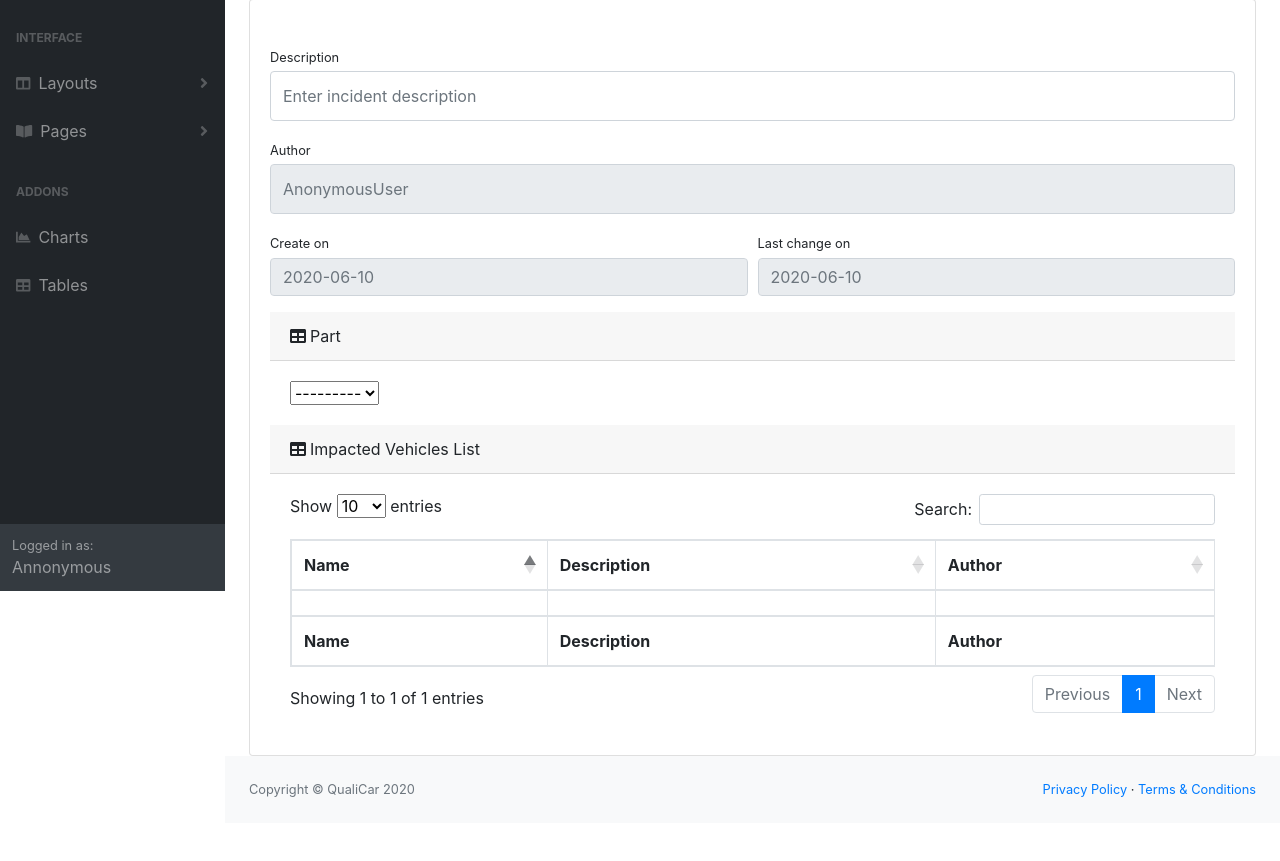
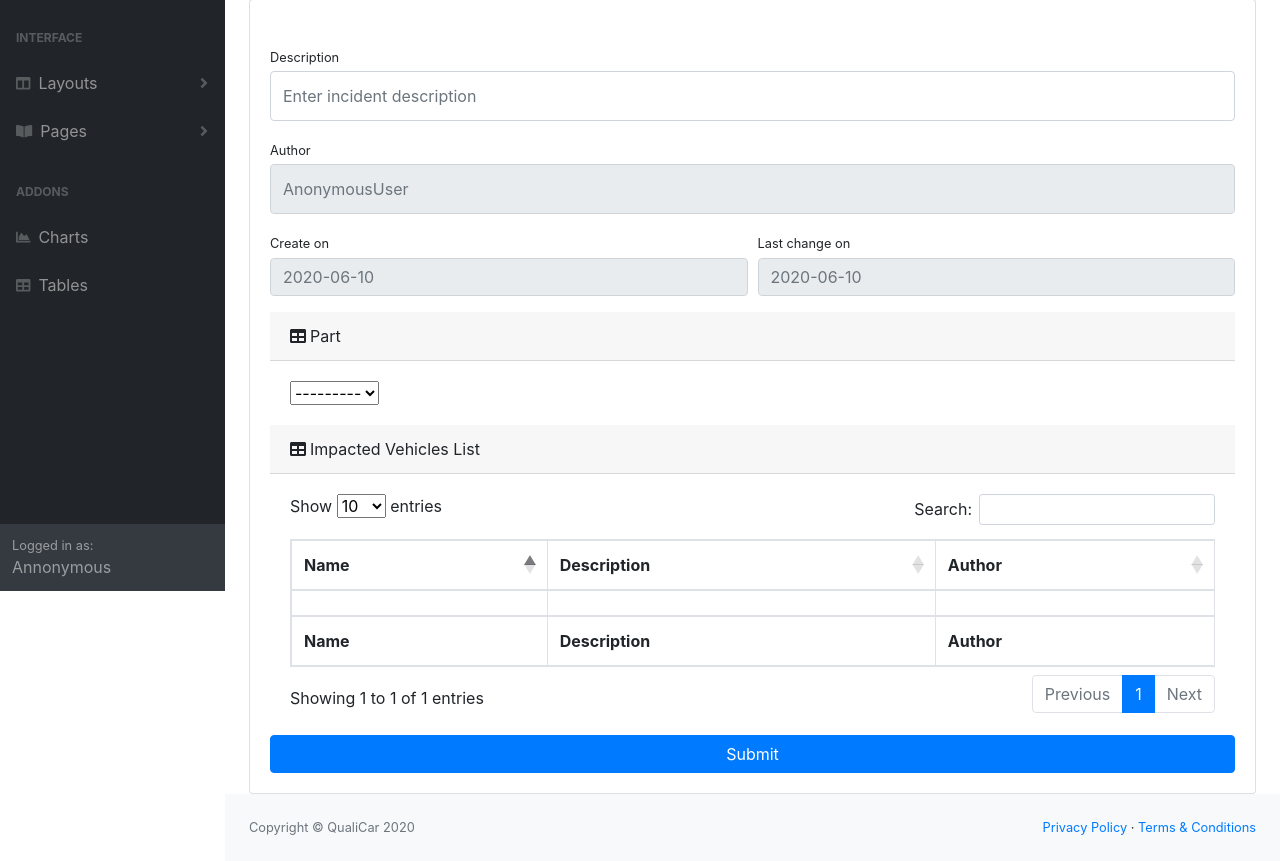
Before and after one commit to alexandre-hirata/qualiCar, a Django app: page /incident in a window 1280 px wide. Shown: the part 209-1070 px from the top of the page. Before the commit the page ends 1006 px from the top, so only its background shows below. Run offline with Django 3.2, Linux system fonts and the light colour scheme; data that the repository does not hold is empty; some libraries are stand-ins or nearby versions.

Commit message:
Add submit button to incident form
Signed-off-by: Alexandre Hirata <alexthirata@gmail.com>

```diff
--- a/app/frontend/templates/forms/incident.html
+++ b/app/frontend/templates/forms/incident.html
@@ -91,6 +91,8 @@
                     </div>
                   </div>
 
+                  <button class="btn btn-primary btn-block" type="submit">Submit</button>
+
               </form>
             </div>
           </div>
```
